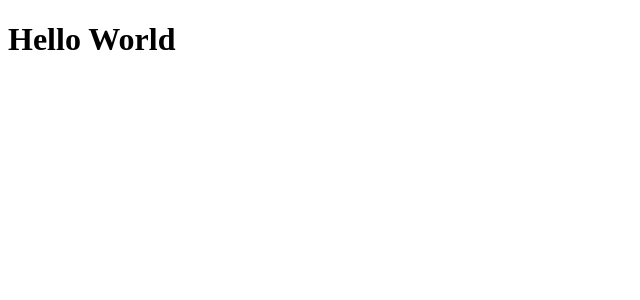
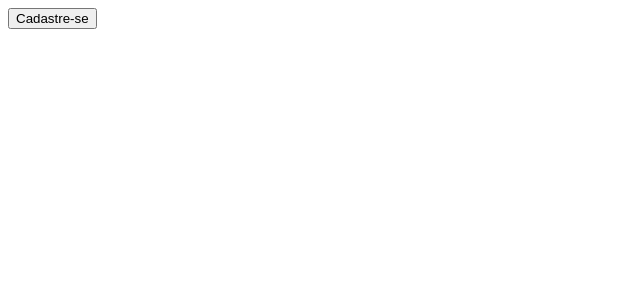
Before and after one commit to musicseat/musicseat-frontend, a Next.js app: page / in a window 1280 px wide. Shown: the top 300 px of the page, without its empty margins (0-640 px from the left). Built offline with nearby package versions, Linux system fonts and the light colour scheme.

Commit message:
:sparkles: feat: add component button and config clsx

```diff
--- a/app/components/ui/button.tsx
+++ b/app/components/ui/button.tsx
@@ -1,3 +1,4 @@
+import { cn } from "@/app/utils/utils";
 import { ReactNode } from "react";
 
 export function Button({
@@ -9,7 +10,15 @@ export function Button({
   variant?: 'primary' | 'ghost' | 'secondary';
 } & React.ButtonHTMLAttributes<HTMLButtonElement>) {
   return (
-    <button>
+    <button
+      {...props}
+      className={cn("py-4 w-full max-w-3xs text-white rounded-2xl font-bold whitespace-nowrap hover:opacity-95 disabled:opacity-70",
+        variant === 'primary' && 'bg-white text-black',
+        variant === 'ghost' && 'bg-transparent',
+        variant === 'secondary' && 'bg-DarkBlue',
+        props.className
+      )}
+    >
       {children}
     </button>
   )
--- a/app/page.tsx
+++ b/app/page.tsx
@@ -1,5 +1,9 @@
+import { Button } from "./components/ui/button";
+
 export default function Home() {
   return (
-    <h1 className="bg-background-primary">Hello World</h1>
+    <Button>
+      Cadastre-se
+    </Button>
   );
 }
--- /dev/null
+++ b/app/utils/utils.ts
@@ -0,0 +1,6 @@
+import {ClassValue, clsx} from 'clsx'
+import {twMerge} from 'tailwind-merge'
+
+export function cn(...inputs: ClassValue[]){
+  return twMerge(clsx(inputs))
+}
```
